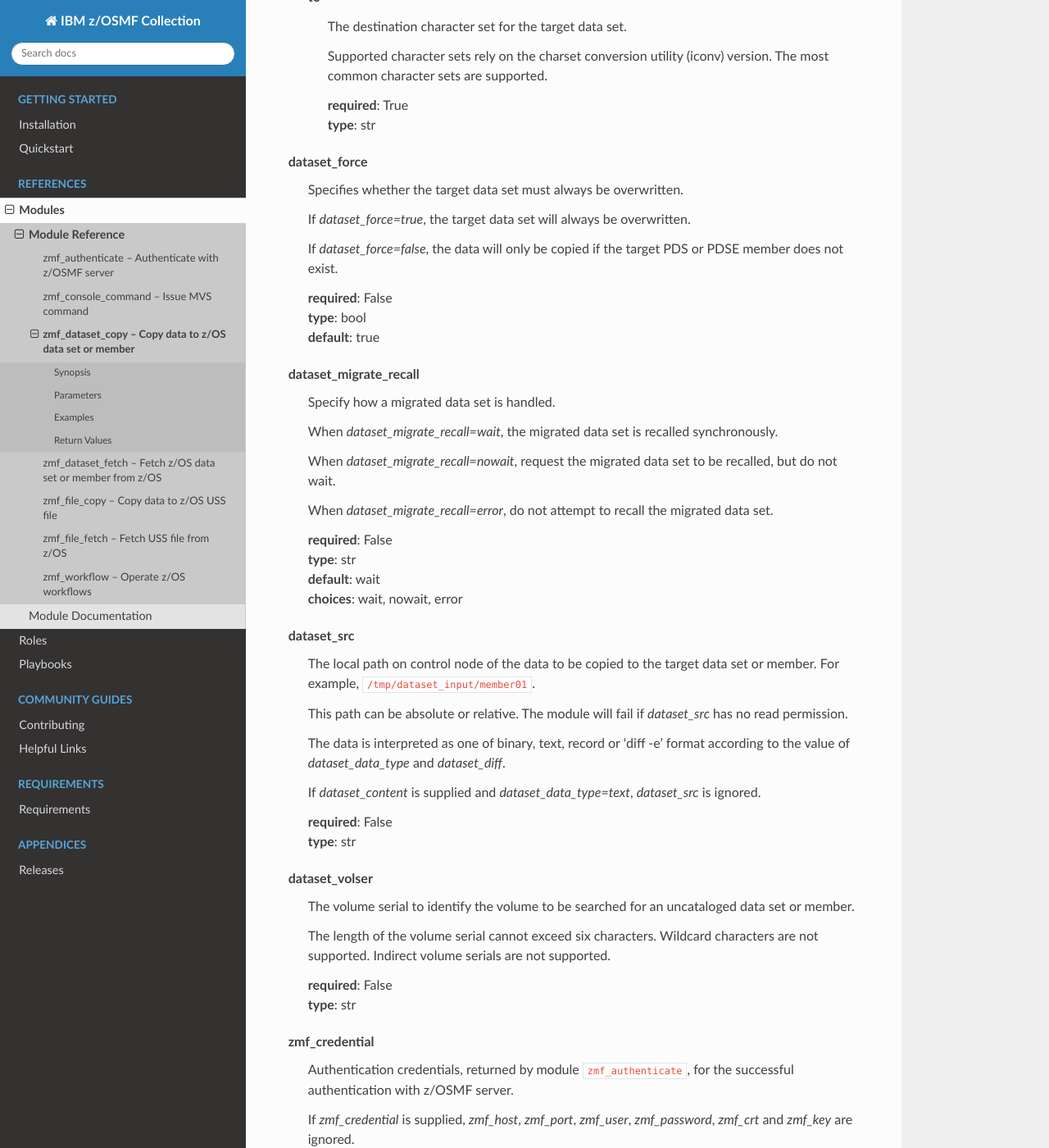
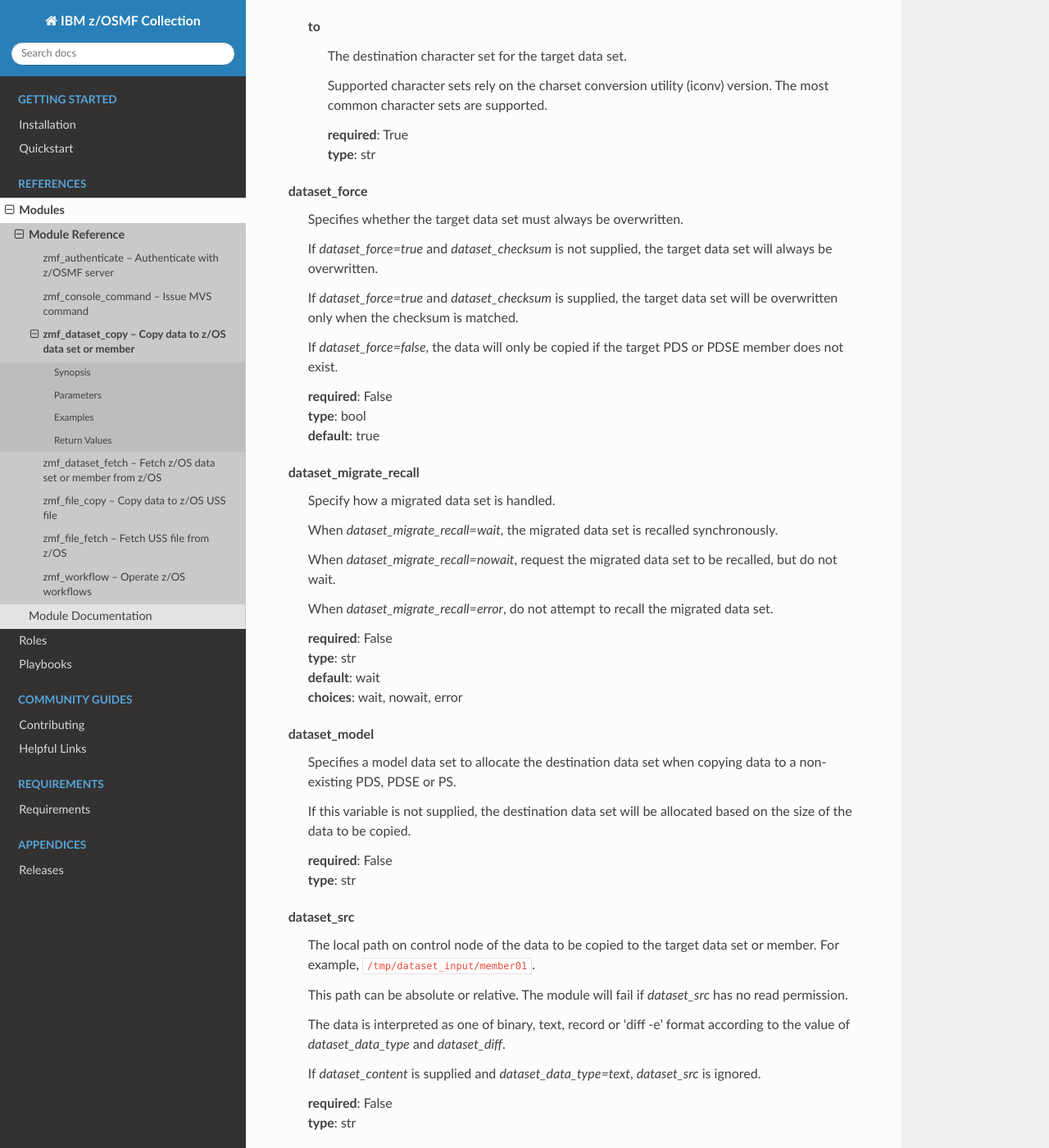
Before and after one commit to IBM/ibm_zos_zosmf, a Sphinx documentation site: the page built from docs/source/modules/zmf_dataset_copy.rst, in a window 1280 px wide and 1400 px high, scrolled down 3588 px. Shown: the whole window at 82% size. Built offline with Sphinx 7.4.7 and the Read the Docs theme 2.0.0, drawn with Linux system fonts in a browser that asks for light colours; some of the changed text lies outside the part shown.

Commit message:
update doc

```diff
--- a/docs/source/modules/zmf_dataset_copy.rst
+++ b/docs/source/modules/zmf_dataset_copy.rst
@@ -32,7 +32,7 @@
 dataset_checksum
   Specifies the checksum to be used to verify that the target data set to copy to is not changed since the checksum was generated.
 
-  If the checksum is not matched which means the target data set has been modified, the data won't be copied to the target data set.
+  The module will fail and no data will be copied if the checksum is not matched which means the target data set has been modified.
 
   This variable only take effects when *dataset_force=true*.
 
@@ -61,6 +61,8 @@
 
 dataset_crlf
   Specifies whether each input text line is terminated with a carriage return line feed (CRLF) or a line feed (LF).
+
+  If *dataset_crlf=true*, CRLF characters are used.
 
   This variable only take effects when *dataset_data_type=text*.
 
@@ -123,7 +125,7 @@
 
   This variable must consist of a fully qualified data set name. The length of the data set name cannot exceed 44 characters.
 
-  For example, specifying a data set like ``ZOSMF.ANSIBLE.DATA``, or a PDS or PDSE member like ``ZOSMF.ANSIBLE.PDS(MEMBER``).
+  For example, specifying a data set like ``ZOSMF.ANSIBLE.DATA``, or a PDS or PDSE member like ``ZOSMF.ANSIBLE.PDS(MEMBER)``.
 
 
   | **required**: True
@@ -201,7 +203,9 @@
 dataset_force
   Specifies whether the target data set must always be overwritten.
 
-  If *dataset_force=true*, the target data set will always be overwritten.
+  If *dataset_force=true* and *dataset_checksum* is not supplied, the target data set will always be overwritten.
+
+  If *dataset_force=true* and *dataset_checksum* is supplied, the target data set will be overwritten only when the checksum is matched.
 
   If *dataset_force=false*, the data will only be copied if the target PDS or PDSE member does not exist.
 
@@ -227,6 +231,18 @@
   | **type**: str
   | **default**: wait
   | **choices**: wait, nowait, error
+
+
+
+
+dataset_model
+  Specifies a model data set to allocate the destination data set when copying data to a non-existing PDS, PDSE or PS.
+
+  If this variable is not supplied, the destination data set will be allocated based on the size of the data to be copied.
+
+
+  | **required**: False
+  | **type**: str
 
 
 
--- a/docs/source/requirements_dataset_file.rst
+++ b/docs/source/requirements_dataset_file.rst
@@ -17,6 +17,8 @@
 
    * module: `zmf_dataset_fetch`_
    * module: `zmf_file_fetch`_
+   * module: `zmf_dataset_copy`_
+   * module: `zmf_file_copy`_
 
    .. note::
 
```
Also changed, not shown: docs/source/modules/zmf_file_copy.rst (+6 -2 lines).
